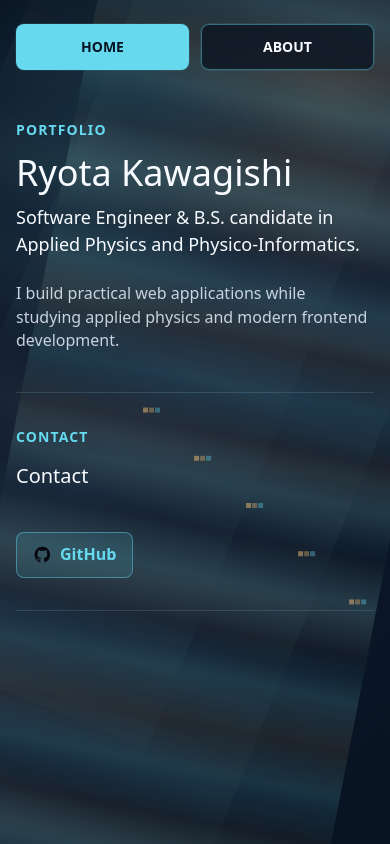
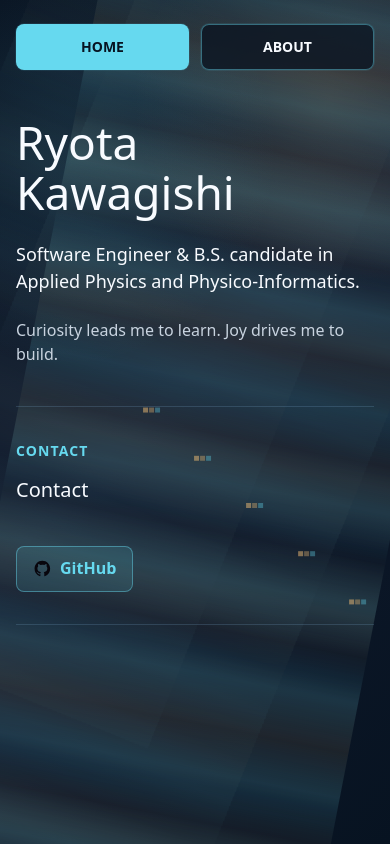
Before and after one commit to RyotaKawagishi/portfolio, a React app: page / in a window 390 px wide. Built offline with nearby package versions, Linux system fonts and the light colour scheme; the HTML template or start-up script is replaced by a standard one.

Commit message:
feat: update portfolio copy

```diff
--- a/src/App.css
+++ b/src/App.css
@@ -147,6 +147,12 @@
 .hero {
   padding-bottom: 64px;
   border-bottom: 1px solid var(--border);
+}
+
+.hero-title {
+  margin: 0 0 32px;
+  font-size: 72px;
+  line-height: 1.05;
 }
 
 .hero-copy {
@@ -370,6 +376,12 @@ a {
     padding-bottom: 40px;
   }
 
+  .hero-title {
+    margin-bottom: 24px;
+    font-size: 46px;
+    line-height: 1.08;
+  }
+
   .lead {
     font-size: 18px;
   }
--- a/src/components/ExperienceSection.tsx
+++ b/src/components/ExperienceSection.tsx
@@ -23,7 +23,7 @@ export function ExperienceSection() {
                 <li key={technology}>{technology}</li>
               ))}
             </ul>
-            <p>{experience.learning}</p>
+            {experience.learning ? <p>{experience.learning}</p> : null}
           </article>
         ))}
       </div>
--- a/src/components/HeroSection.tsx
+++ b/src/components/HeroSection.tsx
@@ -3,8 +3,11 @@ import { profile } from '../data/profile'
 export function HeroSection() {
   return (
     <section className="hero" aria-labelledby="page-title">
-      <p className="eyebrow">Portfolio</p>
-      <h1 id="page-title">{profile.name}</h1>
+      <h1 className="hero-title" id="page-title" aria-label={profile.name}>
+        Ryota
+        <br />
+        Kawagishi
+      </h1>
       <p className="lead">{profile.title}</p>
       <p className="hero-copy">{profile.intro}</p>
     </section>
--- a/src/data/education.ts
+++ b/src/data/education.ts
@@ -11,6 +11,6 @@ export const education: Education[] = [
     school: 'Keio University',
     period: 'Apr 2023 - present',
     summary:
-      'Studying applied physics, mathematical modeling, and computational approaches.',
+      'I study statistical mechanics, quantum mechanics, and computational physics. My research focuses on the distillation of Restricted Boltzmann Machines.',
   },
 ]
--- a/src/data/experiences.ts
+++ b/src/data/experiences.ts
@@ -13,9 +13,8 @@ export const experiences: Experience[] = [
     period: 'Apr 2026 - present',
     role: 'Software Engineer Intern',
     summary:
-      'Working on product development in a professional engineering environment.',
+      'I work on full-stack web applications for HR operations, covering requirements definition, feature development, and operational design.',
     technologies: ['Ruby on Rails', 'AWS', 'Docker'],
-    learning:
-      'Learning how to design maintainable features and collaborate through code review and CI.',
+    learning: '',
   },
 ]
--- a/src/data/profile.ts
+++ b/src/data/profile.ts
@@ -2,7 +2,6 @@ export const profile = {
   name: 'Ryota Kawagishi',
   title:
     'Software Engineer & B.S. candidate in Applied Physics and Physico-Informatics.',
-  intro:
-    'I build practical web applications while studying applied physics and modern frontend development.',
+  intro: 'Curiosity leads me to learn. Joy drives me to build.',
   githubUrl: 'https://github.com/RyotaKawagishi',
 }
```
